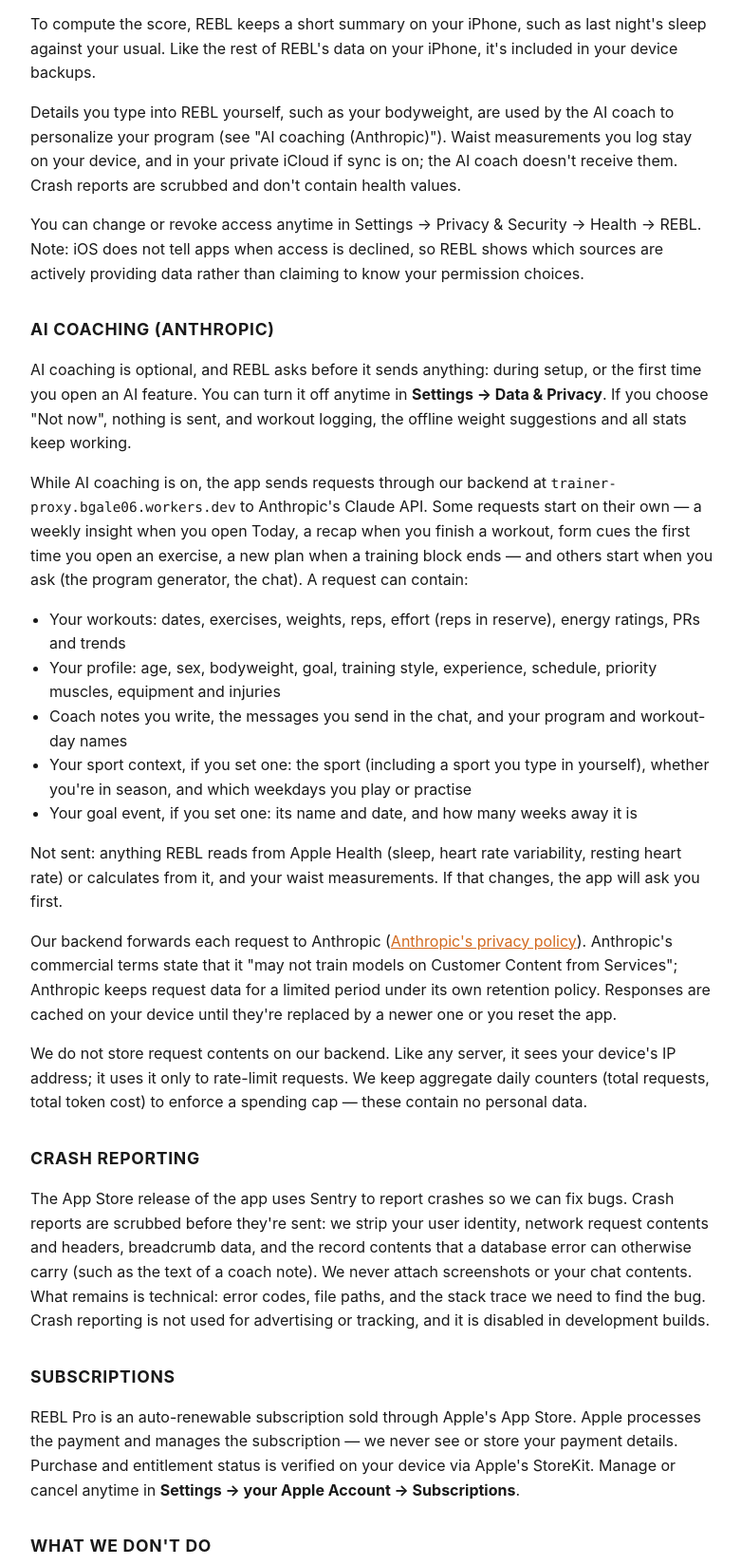
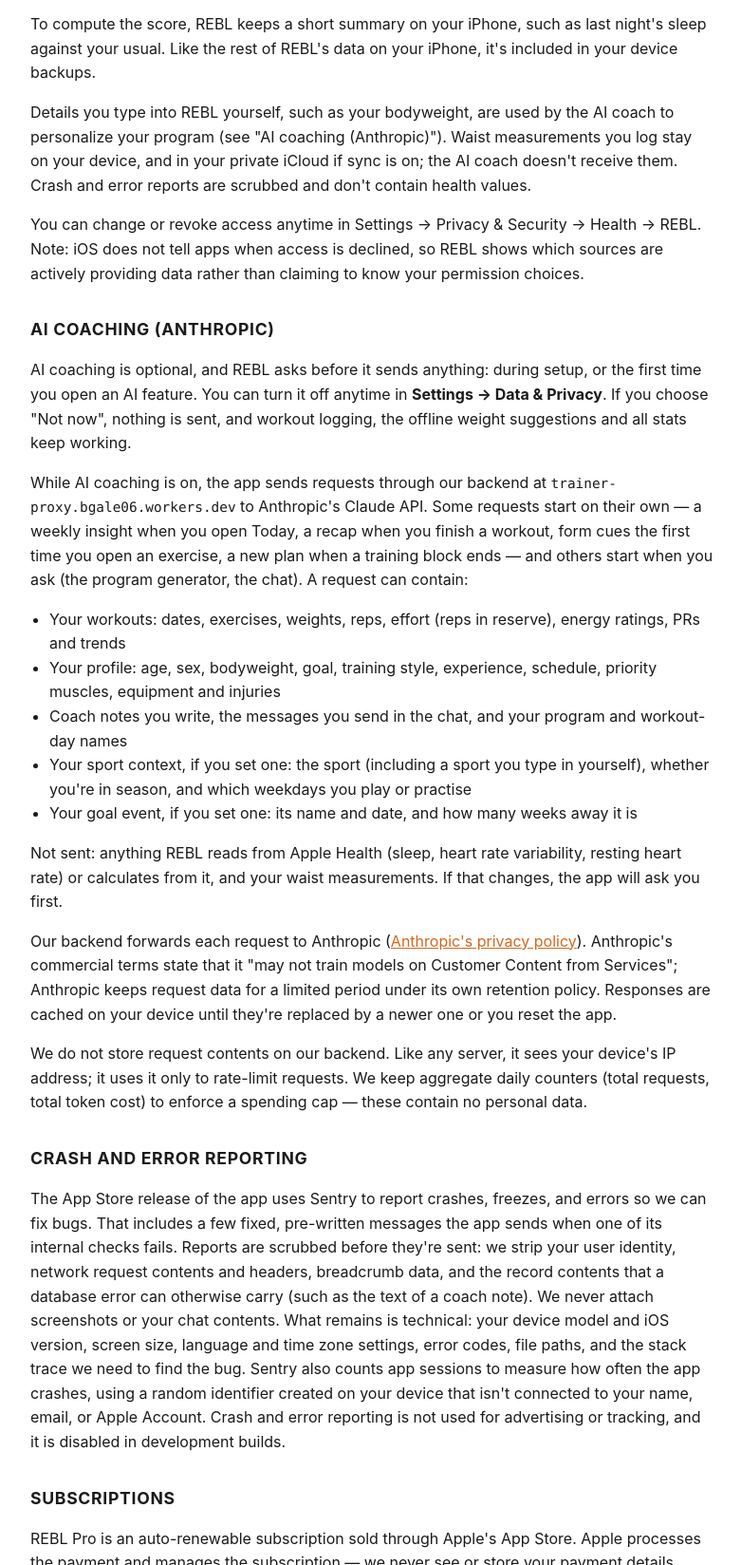
Before and after one commit to bgale06/trainer-privacy, a plain HTML site: page index.html in a window 1280 px wide. Shown: the part 1152-2800 px from the top of the page at 95% size, without its empty margins (248-1029 px from the left). Drawn offline with Linux system fonts and the light colour scheme.

Commit message:
Privacy: Sentry crash AND error reporting, session identifier disclosed (2026-10-09)

```diff
--- a/index.html
+++ b/index.html
@@ -19,7 +19,7 @@
 </head>
 <body>
 <h1>REBL — Privacy Policy</h1>
-<p class="eff">Last updated: October 8, 2026</p>
+<p class="eff">Last updated: October 9, 2026</p>
 <p>REBL ("the app", "we", "us") is a strength-training app developed by Byron Gale. This policy explains what data the app handles, where it goes, and your choices.</p>
 <p>We collect as little as possible. We don't sell your data. We don't run ads. We don't track you across other apps or websites.</p>
 <h2>Data the app stores on your device</h2>
@@ -55,8 +55,8 @@
 <p>Details you type into REBL yourself, such as your bodyweight, are used by the
 AI coach to personalize your program (see "AI coaching (Anthropic)"). Waist
 measurements you log stay on your device, and in your private iCloud if sync
-is on; the AI coach doesn't receive them. Crash reports are scrubbed and don't
-contain health values.</p>
+is on; the AI coach doesn't receive them. Crash and error reports are scrubbed and
+don't contain health values.</p>
 <p>You can change or revoke access anytime in Settings → Privacy &amp; Security →
 Health → REBL. Note: iOS does not tell apps when access is declined, so REBL
 shows which sources are actively providing data rather than claiming to know
@@ -74,15 +74,15 @@
 <p>Not sent: anything REBL reads from Apple Health (sleep, heart rate variability, resting heart rate) or calculates from it, and your waist measurements. If that changes, the app will ask you first.</p>
 <p>Our backend forwards each request to Anthropic (<a href="https://www.anthropic.com/legal/privacy">Anthropic's privacy policy</a>). Anthropic's commercial terms state that it "may not train models on Customer Content from Services"; Anthropic keeps request data for a limited period under its own retention policy. Responses are cached on your device until they're replaced by a newer one or you reset the app.</p>
 <p>We do not store request contents on our backend. Like any server, it sees your device's IP address; it uses it only to rate-limit requests. We keep aggregate daily counters (total requests, total token cost) to enforce a spending cap — these contain no personal data.</p>
-<h2>Crash reporting</h2>
-<p>The App Store release of the app uses Sentry to report crashes so we can fix bugs. Crash reports are scrubbed before they're sent: we strip your user identity, network request contents and headers, breadcrumb data, and the record contents that a database error can otherwise carry (such as the text of a coach note). We never attach screenshots or your chat contents. What remains is technical: error codes, file paths, and the stack trace we need to find the bug. Crash reporting is not used for advertising or tracking, and it is disabled in development builds.</p>
+<h2>Crash and error reporting</h2>
+<p>The App Store release of the app uses Sentry to report crashes, freezes, and errors so we can fix bugs. That includes a few fixed, pre-written messages the app sends when one of its internal checks fails. Reports are scrubbed before they're sent: we strip your user identity, network request contents and headers, breadcrumb data, and the record contents that a database error can otherwise carry (such as the text of a coach note). We never attach screenshots or your chat contents. What remains is technical: your device model and iOS version, screen size, language and time zone settings, error codes, file paths, and the stack trace we need to find the bug. Sentry also counts app sessions to measure how often the app crashes, using a random identifier created on your device that isn't connected to your name, email, or Apple Account. Crash and error reporting is not used for advertising or tracking, and it is disabled in development builds.</p>
 <h2>Subscriptions</h2>
 <p>REBL Pro is an auto-renewable subscription sold through Apple's App Store. Apple processes the payment and manages the subscription — we never see or store your payment details. Purchase and entitlement status is verified on your device via Apple's StoreKit. Manage or cancel anytime in <strong>Settings → your Apple Account → Subscriptions</strong>.</p>
 <h2>What we don't do</h2>
 <ul>
 <li>We don't have user accounts. There's nothing to log in to.</li>
 <li>We don't collect your email, name, location, or contacts.</li>
-<li>We don't use third-party advertising or analytics SDKs (no Firebase, Mixpanel, Amplitude, etc.). The only third-party service is Sentry, for crash reports (above).</li>
+<li>We don't use third-party advertising or analytics SDKs (no Firebase, Mixpanel, Amplitude, etc.). The only third-party service is Sentry, for crash and error reports (above).</li>
 <li>We don't show ads or share data with advertisers.</li>
 <li>We don't sell, rent, or trade your data with anyone.</li>
 </ul>
```
